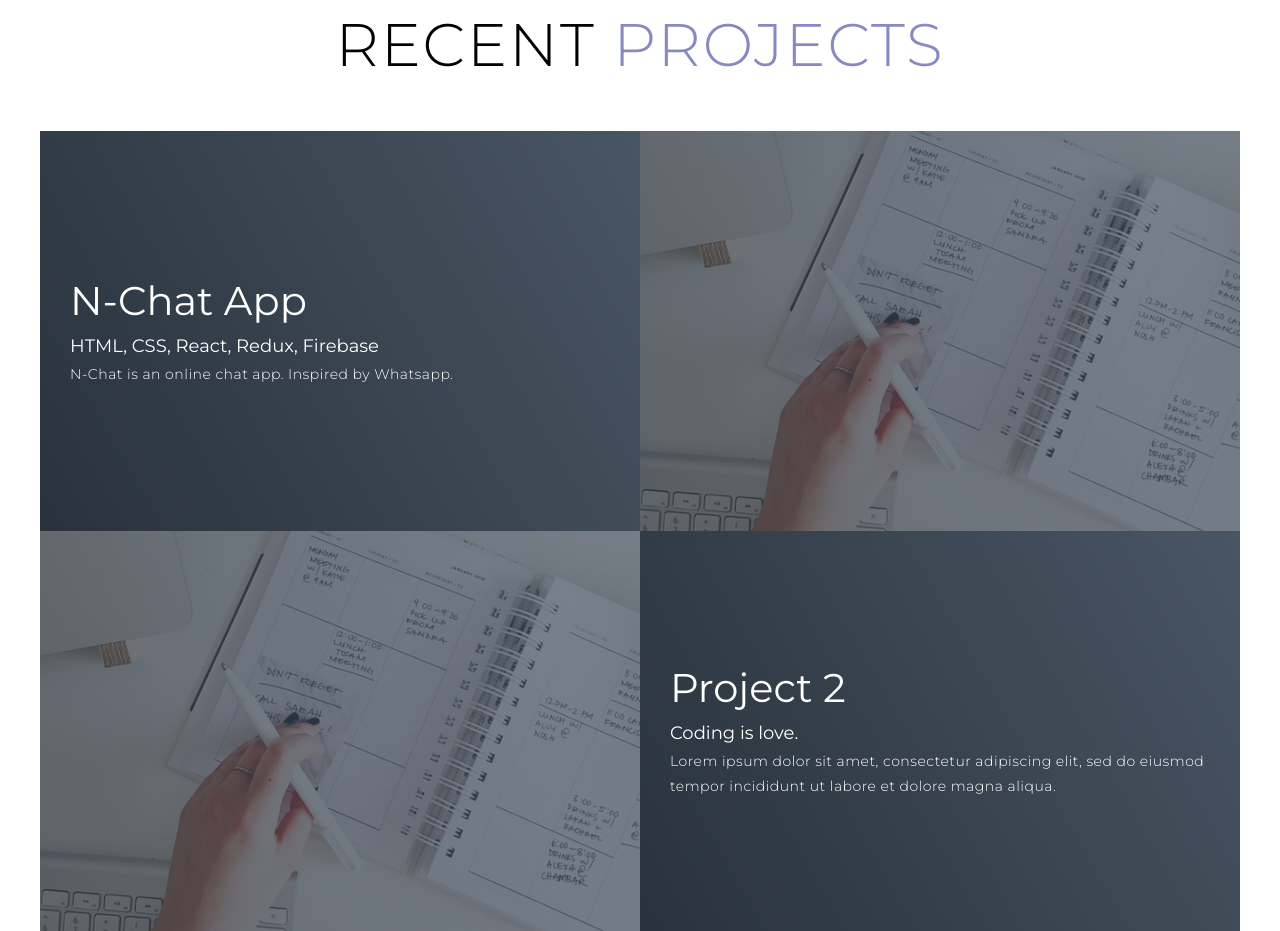
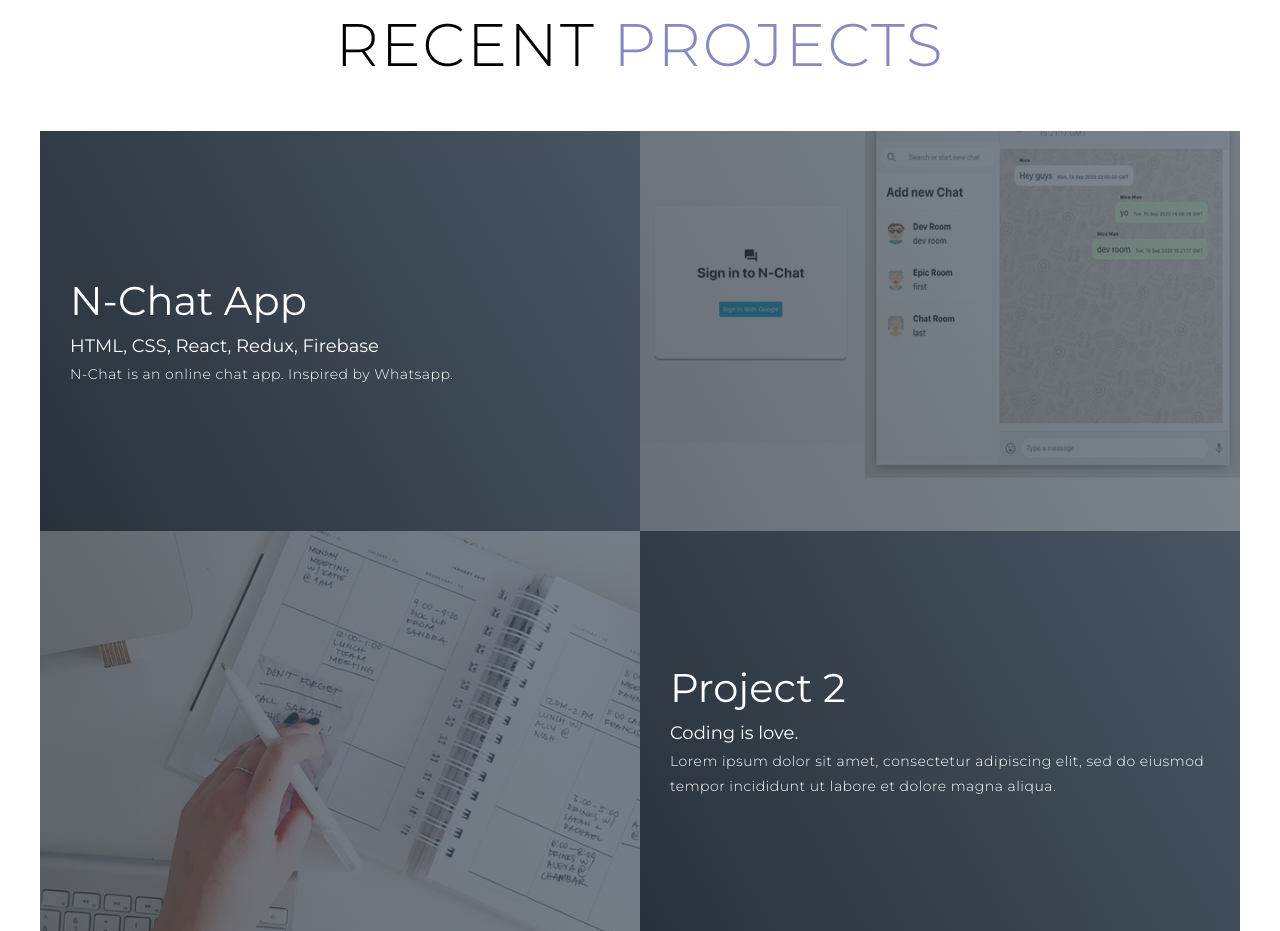
Before and after one commit to Nico83code/PortfolioV1, a plain HTML site: page index.html in a window 1280 px wide. Shown: the part 1800-2731 px from the top of the page. Drawn offline with Linux system fonts and the light colour scheme.

Commit message:
first project added

```diff
--- a/index.html
+++ b/index.html
@@ -116,7 +116,7 @@
                         <p>N-Chat is an online chat app. Inspired by Whatsapp.</p>
                     </div>
                     <div class="project-img">
-                        <img src="./img/n-chat.jpg" alt="img">
+                        <img src="./img/n-chat.png" alt="img">
                     </div>
                 </div>
                 <div class="project-item">
```
Also changed, not shown: img/n-chat.jpg (deleted).
